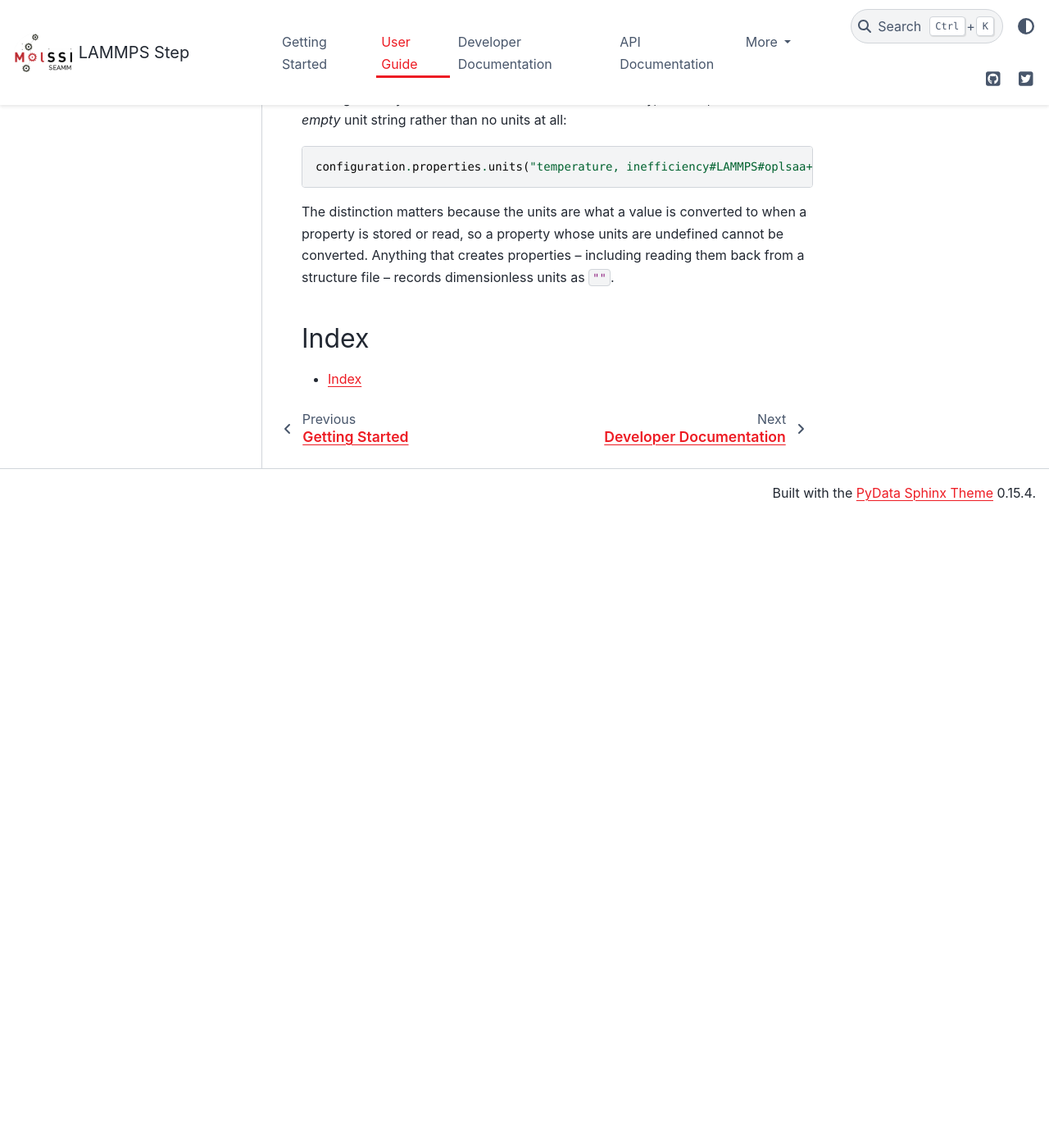
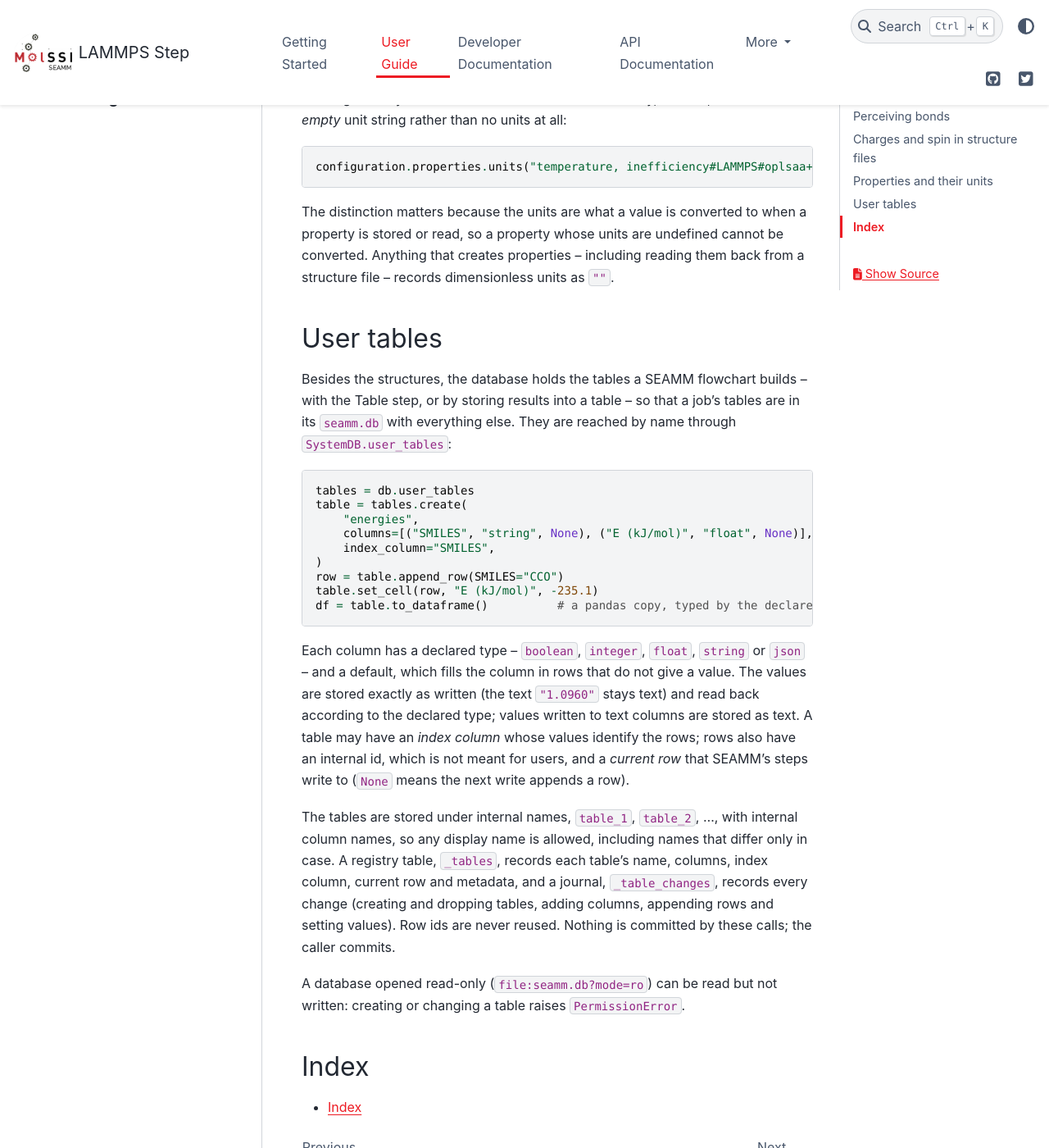
Before and after one commit to molssi-seamm/molsystem, a Sphinx documentation site: the page built from docs/user_guide/index.rst, in a window 1280 px wide and 1400 px high, scrolled down 1894 px. Shown: the whole window at 82% size. Built offline with Sphinx 7.4.7 and the PyData theme 0.15.4, drawn with Linux system fonts in a browser that asks for light colours; pages that are not in the unit, such as notebooks, are missing from menus; before the commit the page ends 2524 px from its top, so only the background shows below that.

Commit message:
Release 2026.10.3: tables in the database (HISTORY, user guide)
Co-Authored-By: Claude Opus 5.5 <noreply@anthropic.com>

```diff
--- a/docs/user_guide/index.rst
+++ b/docs/user_guide/index.rst
@@ -83,6 +83,42 @@ property is stored or read, so a property whose units are undefined cannot be co
 Anything that creates properties -- including reading them back from a structure file --
 records dimensionless units as ``""``.
 
+User tables
+===========
+Besides the structures, the database holds the tables a SEAMM flowchart builds -- with
+the Table step, or by storing results into a table -- so that a job's tables are in its
+``seamm.db`` with everything else. They are reached by name through
+``SystemDB.user_tables``::
+
+    tables = db.user_tables
+    table = tables.create(
+        "energies",
+        columns=[("SMILES", "string", None), ("E (kJ/mol)", "float", None)],
+        index_column="SMILES",
+    )
+    row = table.append_row(SMILES="CCO")
+    table.set_cell(row, "E (kJ/mol)", -235.1)
+    df = table.to_dataframe()          # a pandas copy, typed by the declared types
+
+Each column has a declared type -- ``boolean``, ``integer``, ``float``, ``string`` or
+``json`` -- and a default, which fills the column in rows that do not give a value. The
+values are stored exactly as written (the text ``"1.0960"`` stays text) and read back
+according to the declared type; values written to text columns are stored as text. A
+table may have an *index column* whose values identify the rows; rows also have an
+internal id, which is not meant for users, and a *current row* that SEAMM's steps write
+to (``None`` means the next write appends a row).
+
+The tables are stored under internal names, ``table_1``, ``table_2``, ..., with
+internal column names, so any display name is allowed, including names that differ only
+in case. A registry table, ``_tables``, records each table's name, columns, index column,
+current row and metadata, and a journal, ``_table_changes``, records every change
+(creating and dropping tables, adding columns, appending rows and setting values). Row
+ids are never reused. Nothing is committed by these calls; the caller commits.
+
+A database opened read-only (``file:seamm.db?mode=ro``) can be read but not written:
+creating or changing a table raises ``PermissionError``.
+
+
 Index
 =====
 
```
Also changed, not shown: HISTORY.rst (+13 -0 lines).
